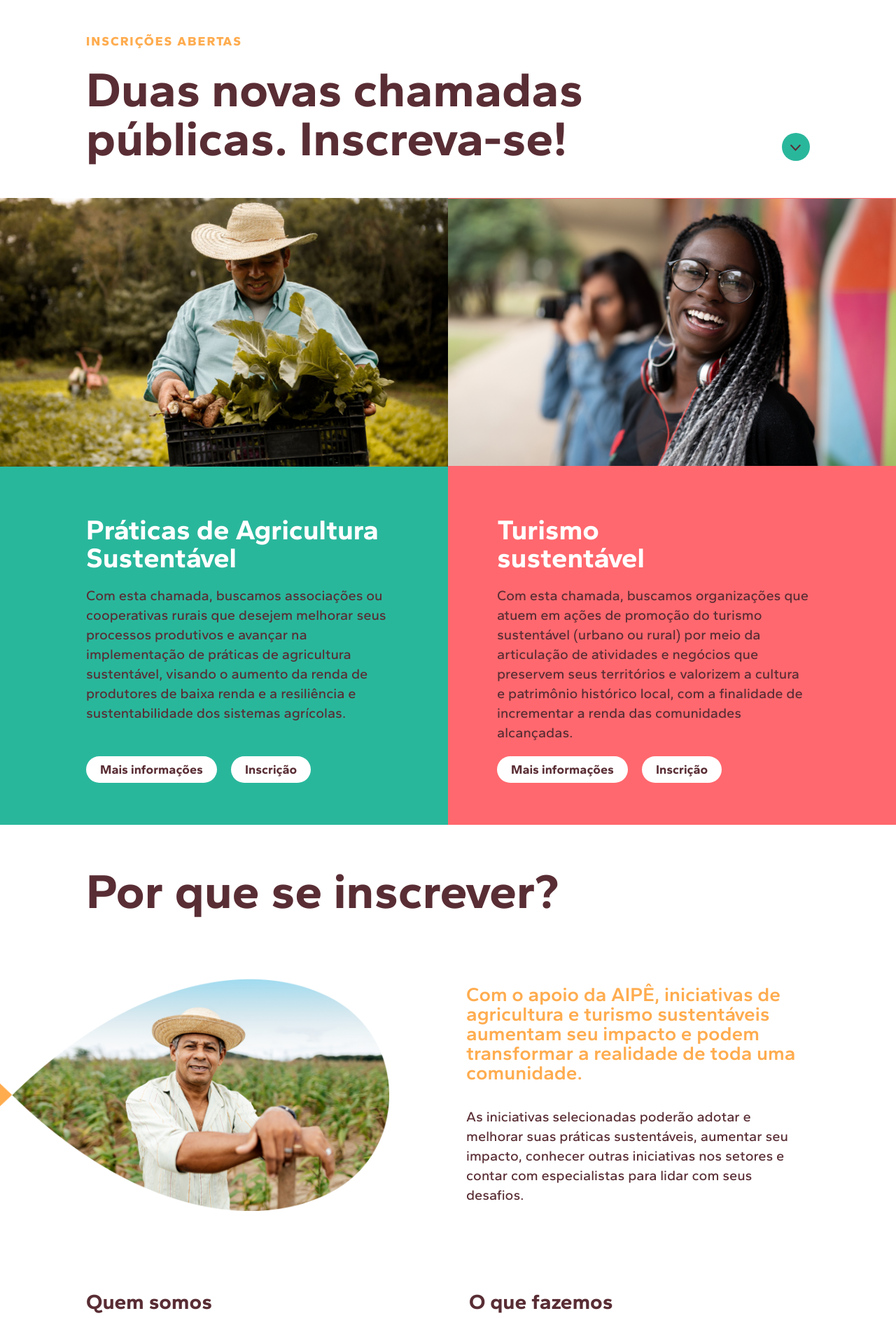
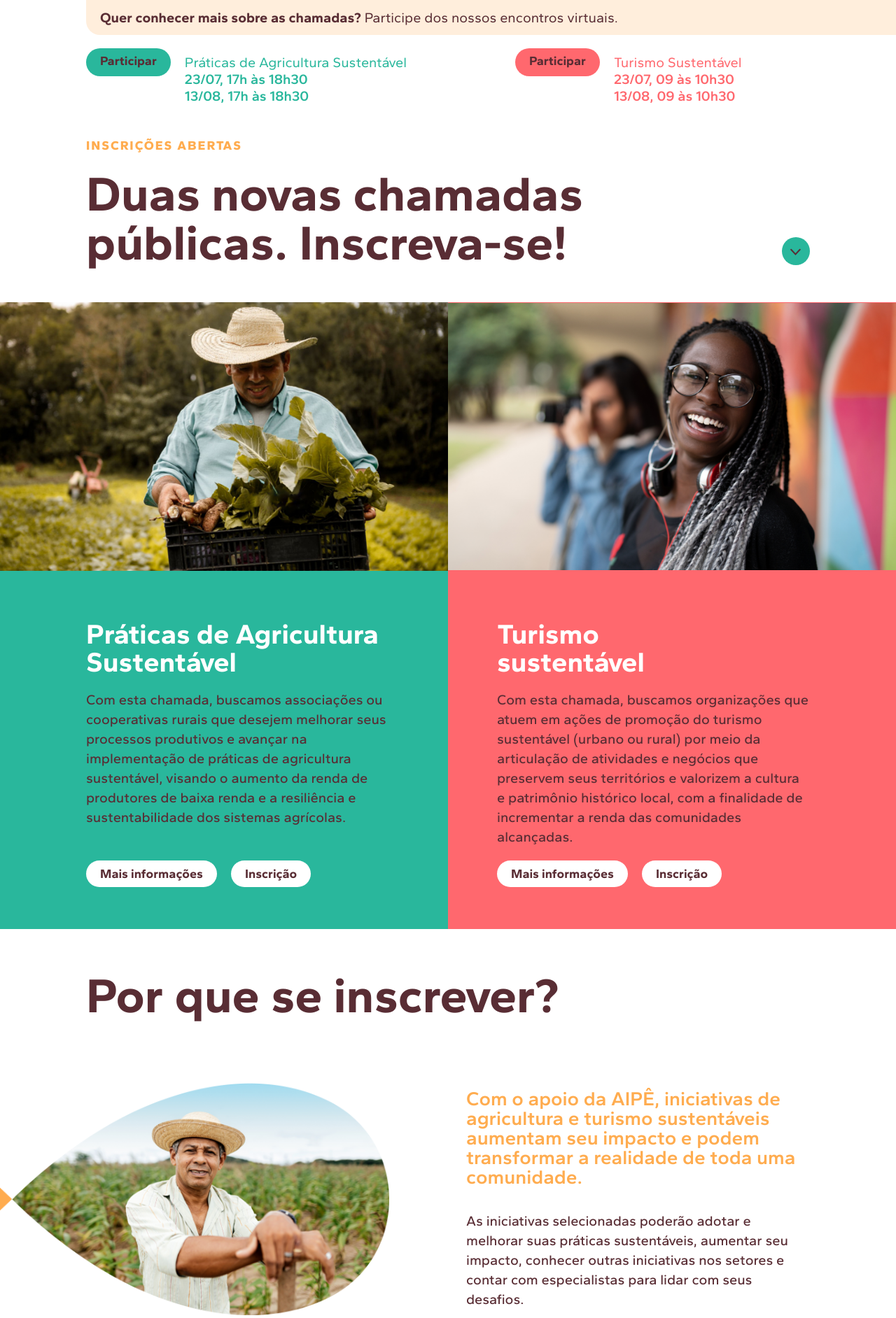
Before and after one commit to fpachecosilva/aipe, a PHP site: page /aipe/ in a window 1280 px wide. Shown: the part 136-2020 px from the top of the page at 70% size. Run offline with PHP 8.4, Linux system fonts and the light colour scheme.

Commit message:
novo recurso adicionado no topo

```diff
--- /dev/null
+++ b/assets/chamada-topo.php
@@ -0,0 +1,144 @@
+<?php
+	if ( $paginaAtual == 'Home' ) {
+		echo('
+			<div class="chamada-topo">
+				<div class="container">
+					<div class="barra-top">
+					<div class="barra-top-bg"></div>
+						<p><strong>Quer conhecer mais sobre as chamadas?</strong> Participe dos nossos encontros virtuais.</p>
+					</div>
+
+					<div class="barra-chamadas">
+						<div class="esq">
+							<a href="agricultura.php" class="btn green brownhover">Participar</a>
+							<p>
+								Práticas de Agricultura Sustentável<br>
+								<strong>
+									<a href="https://us06web.zoom.us/j/82669415464?pwd=N1bnRTnblnih7CDHtNqQ8gr6IbAnJv.1">23/07, 17h às 18h30</a><br>
+									<a href="https://us06web.zoom.us/j/82669415464?pwd=N1bnRTnblnih7CDHtNqQ8gr6IbAnJv.1">13/08, 17h às 18h30</a>
+								</strong>
+							</p>
+						</div>
+						<div class="dir">
+							<a href="turismo.php" class="btn pink brownhover">Participar</a>
+							<p>
+								Turismo Sustentável<br>
+								<strong>
+									<a href="https://us06web.zoom.us/j/84978806372?pwd=kR1DCxluNZT0XBbHxzbjJM6hOHmdBN.1">23/07, 09 às 10h30</a><br>
+									<a href="https://us06web.zoom.us/j/84978806372?pwd=kR1DCxluNZT0XBbHxzbjJM6hOHmdBN.1">13/08, 09 às 10h30</a>
+								</strong>
+							</p>
+						</div>
+					</div>
+				</div>
+			</div>
+		');
+	}
+?>
+
+
+<style>
+	.chamada-topo {
+		position: relative;
+	}
+	.chamada-topo .barra-top {
+    background: #ffeedc;
+    padding: 15px 20px;
+    border-radius: 0 0 0 20px;
+		font-size: 20px;
+	}
+	.chamada-topo .barra-top strong {
+		font-weight: 700;
+	}
+	.chamada-topo .barra-top p {
+		position: relative;
+		z-index: 2;
+	}
+	.chamada-topo .barra-top-bg {
+    z-index: 1;
+    position: absolute;
+    right: 0;
+    top: 0;
+    width: 1134px;
+    height: 50px;
+    background: #ffeedc;
+	}
+	.chamada-topo .barra-chamadas {
+		display: flex;
+		gap: 155px;
+		margin-top: 19px;
+		font-size: 20px;
+	}
+	.chamada-topo .barra-chamadas .esq, .chamada-topo .barra-chamadas .dir {
+		display: flex;
+		gap: 20px;
+	}
+	.chamada-topo .barra-chamadas .esq p, .chamada-topo .barra-chamadas .esq a {
+		color: var(--verdebanner);
+		padding-top: 8px;
+		line-height: 1.2;
+	}
+	.chamada-topo .barra-chamadas .dir p, .chamada-topo .barra-chamadas .dir a {
+		color: var(--rosabanner);
+		padding-top: 8px;
+		line-height: 1.2;
+	}
+	.chamada-topo .barra-chamadas .btn {
+		transition: all .3s;
+		height: 40px;
+		cursor: pointer;
+	}
+	.chamada-topo .barra-chamadas .btn:hover {
+		background: var(--principal)!important;
+		color: var(--secundaria)!important;
+	}
+	.chamada-topo .barra-chamadas .btn.green {
+		background: #29b79c;
+		color: var(--primaria);
+	}
+	.chamada-topo .barra-chamadas .btn.pink {
+		background: var(--rosabanner);
+		color: var(--primaria);
+	}
+
+	@media screen and (max-width: 1240px) {
+		.chamada-topo .barra-top-bg {
+			width: 600px;
+		}
+	}
+
+	@media screen and (max-width: 768px) {
+		.chamada-topo .barra-top {
+			font-size: 16px;
+		}
+		.chamada-topo .barra-top-bg {
+			width: 50px;
+			height: 62px;
+		}
+		.chamada-topo .barra-chamadas {
+			flex-direction: column;
+			gap: 19px;
+			margin-top: 26px;
+		}
+		.chamada-topo .barra-chamadas .btn {
+			padding: 10px 20px;
+			line-height: 1.2;
+		}
+		.chamada-topo .barra-chamadas .esq p, .chamada-topo .barra-chamadas .dir p {
+			font-size: 16px;
+		}
+	}
+</style>
+
+<script>
+	function ajustarAlturaPseudoElemento() {
+		const barraTop = document.querySelector('.chamada-topo .barra-top');
+		const alturaBarraTop = barraTop.offsetHeight;
+		const barraTopBg = document.querySelector('.chamada-topo .barra-top-bg');
+
+		barraTopBg.style.height = `${alturaBarraTop}px`;
+	}
+
+	document.addEventListener('DOMContentLoaded', ajustarAlturaPseudoElemento);
+	window.addEventListener('resize', ajustarAlturaPseudoElemento);
+</script>
--- a/assets/header.php
+++ b/assets/header.php
@@ -1,4 +1,5 @@
 <header>
 	<?php include 'assets/menu.php'; ?>
+	<?php include 'assets/chamada-topo.php'; ?>
 	<?php include 'assets/titulos.php'; ?>
 </header>
--- a/assets/inscricao.php
+++ b/assets/inscricao.php
@@ -14,7 +14,7 @@ Depois acesse o Formulário em “Inscrição”. Será necessário ter um ender
 
 					<a class="btn white brownhover" href="assets/pdf/<?php if ($paginaAtual == 'Agricultura') { echo 'PAS_Regulamento.pdf'; } elseif ($paginaAtual == 'Turismo') { echo 'TUR_Regulamento.pdf'; } ?>" target="_blank"/>Regulamento</a>
 
-					<a class="btn white brownhover" href="<?php if ($paginaAtual == 'Agricultura') { echo 'https://drive.google.com/drive/folders/1zsCUWz6kee-ot_qEsf0CWFSnfsy0cGtp?usp=sharing'; } elseif ($paginaAtual == 'Turismo') { echo 'https://drive.google.com/drive/folders/1RLsAqzaZFkBhcnFlj7jno-pBQggB6e5U?usp=sharing'; } ?>" target="_blank"/>Apoio e Documentos para inscrição</a>
+					<a class="btn white brownhover" href="<?php if ($paginaAtual == 'Agricultura') { echo 'https://drive.google.com/drive/folders/1zsCUWz6kee-ot_qEsf0CWFSnfsy0cGtp?usp=sharing'; } elseif ($paginaAtual == 'Turismo') { echo 'https://drive.google.com/drive/folders/1CudYao5ulnSQ8qWxy9j1EDvxEOOAcAwU?usp=sharing'; } ?>" target="_blank"/>Apoio e Documentos para inscrição</a>
 
 					<a class="btn white brownhover" href="assets/pdf/<?php if ($paginaAtual == 'Agricultura') { echo 'PAS_FAQ.pdf'; } elseif ($paginaAtual == 'Turismo') { echo 'TUR_FAQ.pdf'; } ?>" target="_blank"/>Dúvidas frequentes</a>
 				</div>
```
